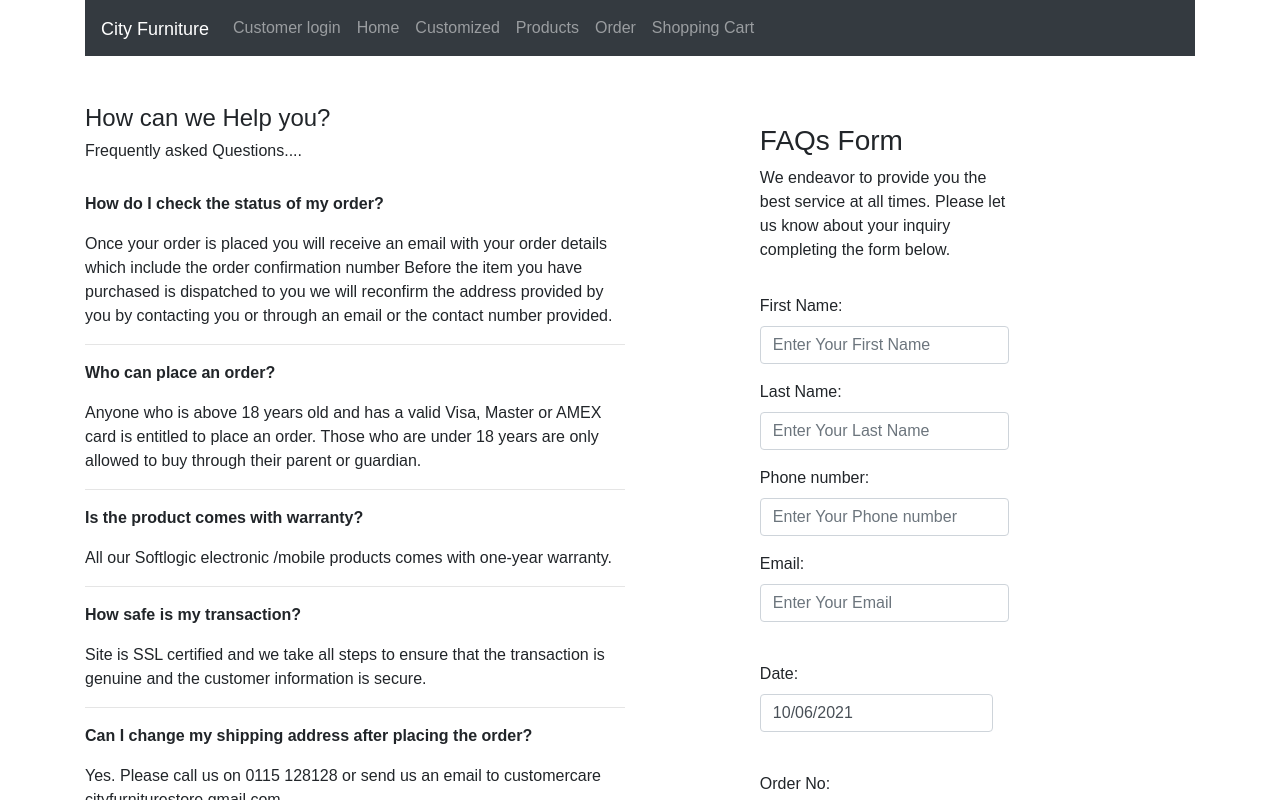
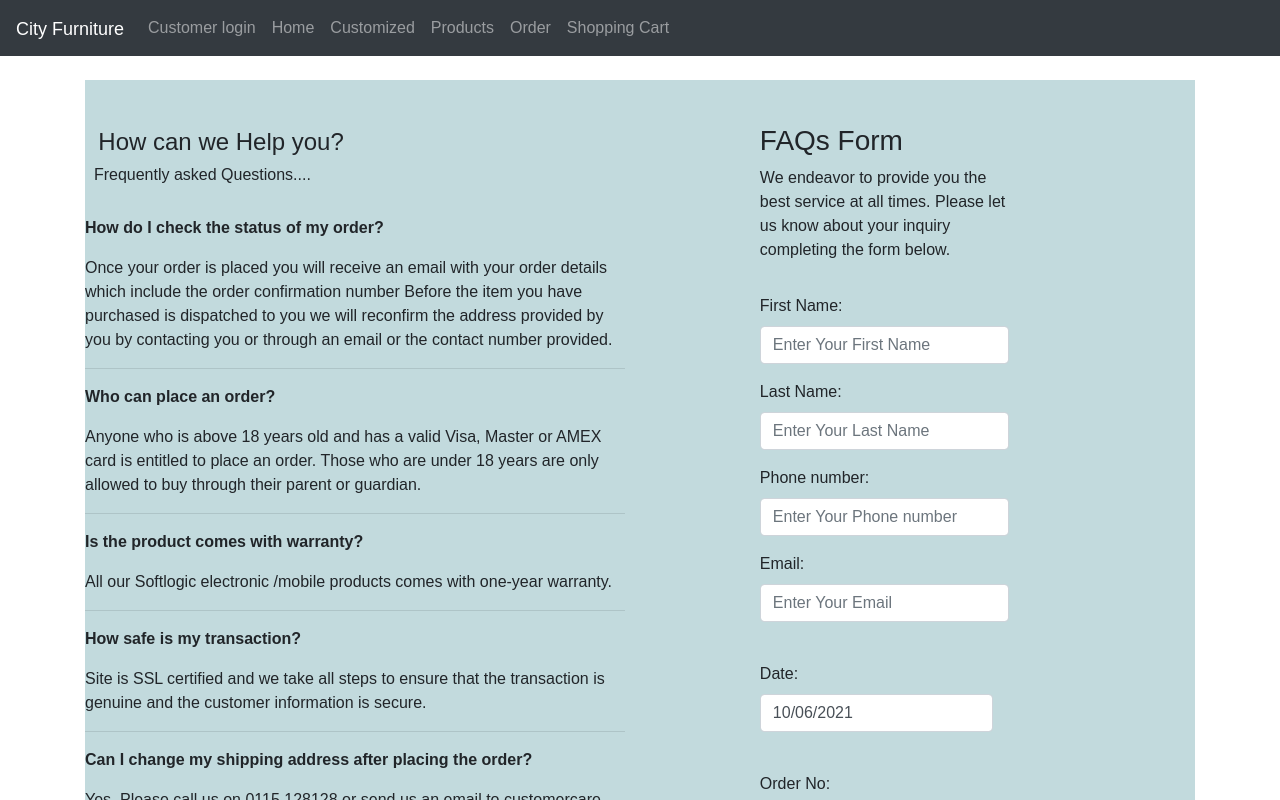
Before and after one commit to denon1998/CityFurniture_ITP_ONLINE_STORE, a React (Create React App) app: page /FAQs/create in a window 1280 px wide. Shown: the top 800 px of the page. Built offline with nearby package versions, Linux system fonts and the light colour scheme.

Commit message:
customercare interfaces updated

```diff
--- a/src/App.js
+++ b/src/App.js
@@ -36,7 +36,7 @@ import CreateFAQs from "./components/client/home/contactus/FAQs/create-FAQs";
 import Createsuggestion from "./components/client/home/contactus/suggestion/create-suggestion";
 //import Rating from './components/client/home/contactus/rate/Ratings';
 
-//import Footer from './components/client/home/Footer';
+import Footer from './components/client/home/Footer';
 
 
 import EditPosts from './components/client/home/payment/AdminClientUpdateCard';
@@ -60,9 +60,10 @@ function App() {
     return (<
         Router >
         <CartProvider>
+        <Navbar />
             <
                 div className="container" >
-                <Navbar />
+
                 <br />
                 <
                     Route path="/admin"
@@ -133,6 +134,7 @@ function App() {
 
             </
             div >
+            <Footer/>
         </CartProvider>
     </Router>
     );
--- a/src/components/client/home/contactus/FAQs/create-FAQs.js
+++ b/src/components/client/home/contactus/FAQs/create-FAQs.js
@@ -177,12 +177,12 @@ export default class CreateFAQs extends Component {
 
     render() {
         return (
-            <div>
+            <div style={{backgroundColor:"#c2dadd"}}>
             <div class="row">
             <div class="col-6">
-            <br/>
-            <h4> How can we Help you?</h4>
-            <h6 > Frequently asked Questions....</h6>
+            <br/> &nbsp;&nbsp;&nbsp;&nbsp;&nbsp;&nbsp;&nbsp;&nbsp;&nbsp;&nbsp;&nbsp;&nbsp;&nbsp;&nbsp;&nbsp;&nbsp;&nbsp;
+            <h4> &nbsp; How can we Help you?</h4>
+            <h6 >&nbsp; Frequently asked Questions....</h6>
             <br >
             </br>
 
--- a/src/components/client/home/pages/Home.js
+++ b/src/components/client/home/pages/Home.js
@@ -2,14 +2,14 @@ import React from 'react';
 import '../../../../App.css';
 import Categories from '../Categories';
 import HeroSection from '../HeroSection';
-import Footer from '../Footer';
+//import Footer from '../Footer';
 
 function Home() {
   return (
     <div>
       <HeroSection />
       <Categories />
-      <Footer />
+     {/*<Footer */}
     </div>
   );
 }
```
